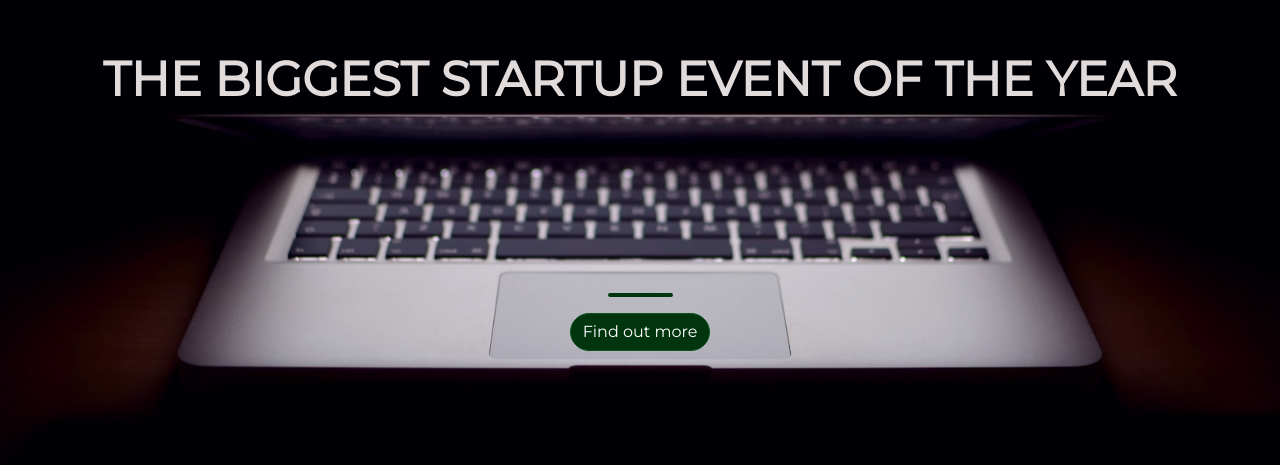
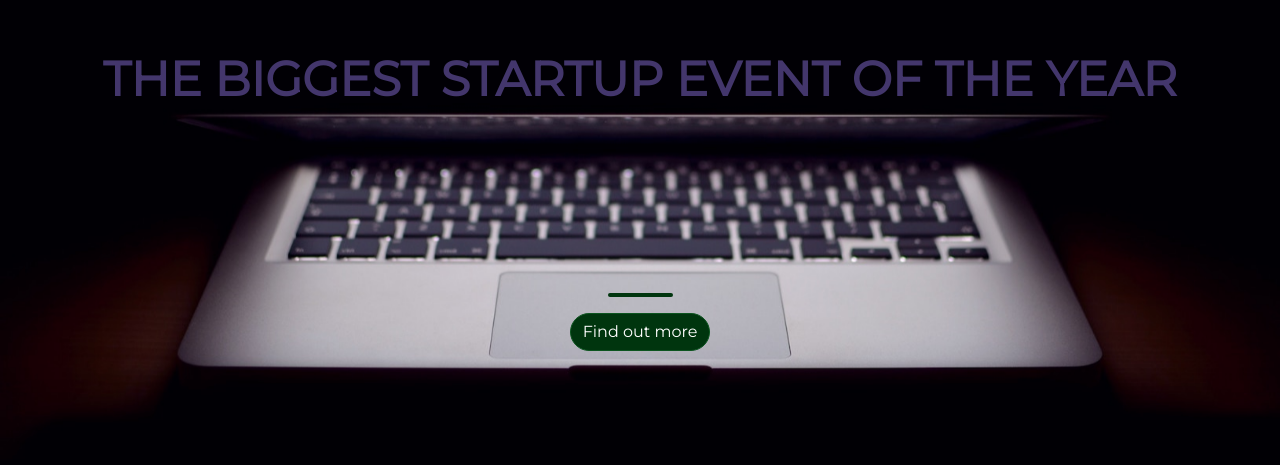
Before and after one commit to AmanKular/landingpage.github.io, a plain HTML site: page index.html in a window 1280 px wide. Shown: the part 199-664 px from the top of the page. Drawn offline with nearby package versions, Linux system fonts and the light colour scheme.

Commit message:
change h1 color

```diff
--- a/style.css
+++ b/style.css
@@ -14,7 +14,7 @@ html {
 h1
 {
   font-size: 3rem;
-  color: #e2dbdb;
+  color: #43366C;
 
 }
 
```
